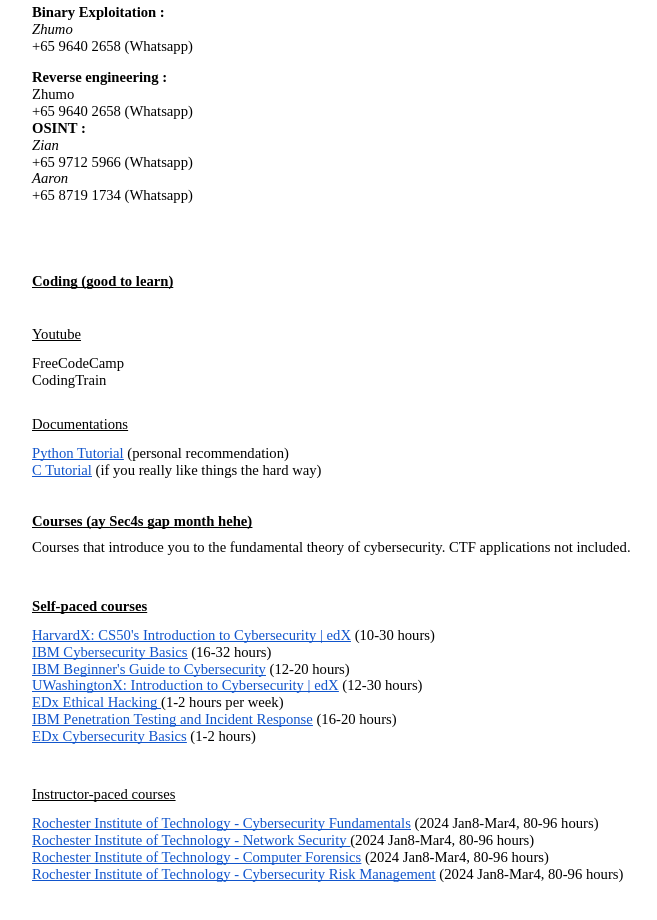
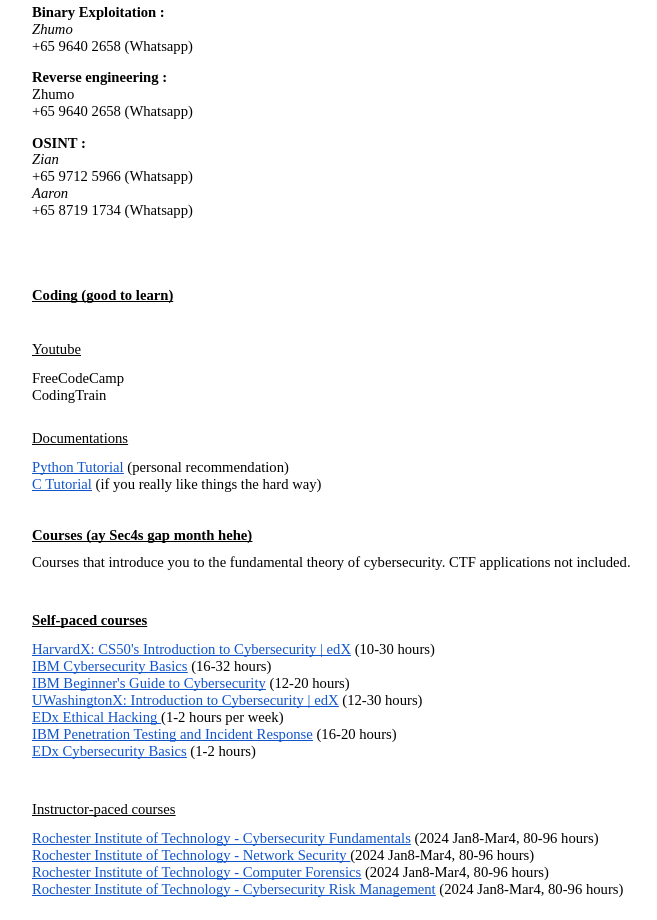
Before and after one commit to RVCTF-24/Training-materials, a plain HTML site: page index.html in a window 1280 px wide. Shown: the part 1500-2420 px from the top of the page, without its empty margins (24-681 px from the left). Drawn offline with Linux system fonts and the light colour scheme; a web font is replaced by a local one.

Commit message:
Update index.html

```diff
--- a/index.html
+++ b/index.html
@@ -97,6 +97,7 @@
       <p class="c6"><span class="c18">Reverse engineering : </span></p>
       <p class="c6"><span class="c3">Zhumo</span></p>
       <p class="c6"><span class="c3">+65 9640 2658 (Whatsapp)</span></p>
+      <p class="c6 c10"><span class="c3"></span></p>
       <p class="c6"><span class="c18">OSINT :</span></p>
       <p class="c6"><span class="c13">Zian </span></p>
       <p class="c6"><span class="c3">+65 9712 5966 (Whatsapp) </span></p>
```
